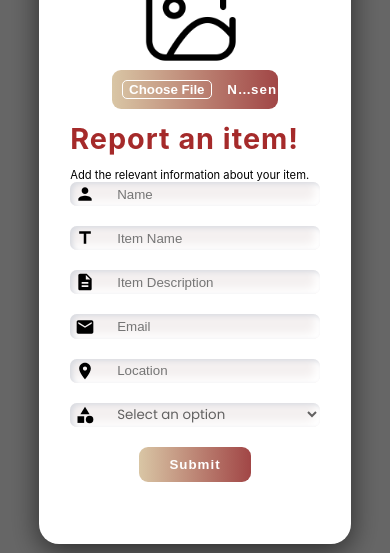
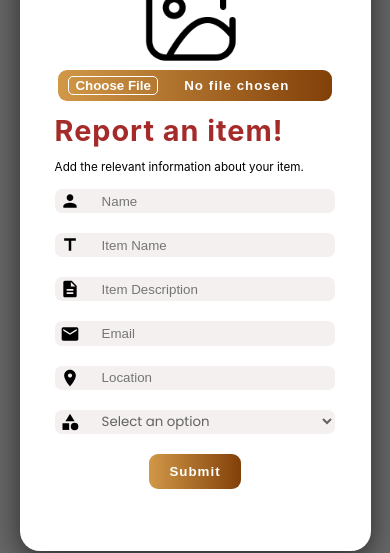
Before and after one commit to kpriyanshu2003/unifound-frontend, a React (Create React App) app: page /lost in a window 390 px wide. Both pictures are taken after a click on the element "Report an item !". Shown: the part 130-683 px from the top of the page. Built offline with nearby package versions, Linux system fonts and the light colour scheme; no server answers.

Commit message:
forn updated

```diff
--- a/src/styles/Card.css
+++ b/src/styles/Card.css
@@ -89,7 +89,6 @@ form {
   border-radius: 7px;
   display: flex;
   align-items: center;
-  box-shadow: inset 3px 2px 5px 0px #d9dbe1, inset -5px -5px 10px white;
   width: 100%;
   height: 8%;
   appearance: none;
@@ -135,18 +134,18 @@ form {
   transition: all 0.5s;
   cursor: pointer;
   border-radius: 9px;
-  background: linear-gradient(90.04deg, rgb(217, 198, 165), rgb(161, 70, 70));
+  background: linear-gradient(90deg, rgb(209, 152, 72), rgb(130, 64, 9));
 }
 
 .bg-grad {
   border-radius: 9px;
   cursor: pointer;
-  background: linear-gradient(90.04deg, rgb(217, 198, 165), rgb(161, 70, 70));
+  background: linear-gradient(90deg, rgb(209, 152, 72), rgb(130, 64, 9));
 }
 
 .submitBtn {
+  /* border: 2px solid blue; */
   margin: 10px auto;
-  width: 100%;
   display: flex;
   justify-content: center;
 }
@@ -179,17 +178,18 @@ input::file-selector-button {
 }
 
 input::file-selector-button:hover {
-  background-color: rgb(108, 165, 141);
-  color: black;
+  color: rgb(242, 240, 237);
 }
 
-@media only screen and (max-width: 786px) {
+@media only screen and (max-width: 760px) {
   .heading {
     font-size: 1.8rem;
   }
 
   .titleInfo {
-    font-size: 0.7rem;
+    /* border: 2px solid blue; */
+    font-size: 0.73rem;
+    padding-bottom: 15px;
   }
 
   .lostContainer {
@@ -197,12 +197,17 @@ input::file-selector-button:hover {
     height: min-content;
     margin-top: 100px;
     padding-top: 60px;
-    width: 80vw;
+    width: 90vw;
   }
 
+  .fileInput {
+    /* border: 2px solid red; */
+    width: 150%;
+    padding: 6px;
+  }
 
-  .fileInput {
-    width: 100%;
+  .btnOuter{
+    padding: 0px 15px 0px 15px;
   }
 
   .uploadImgInput {
```
